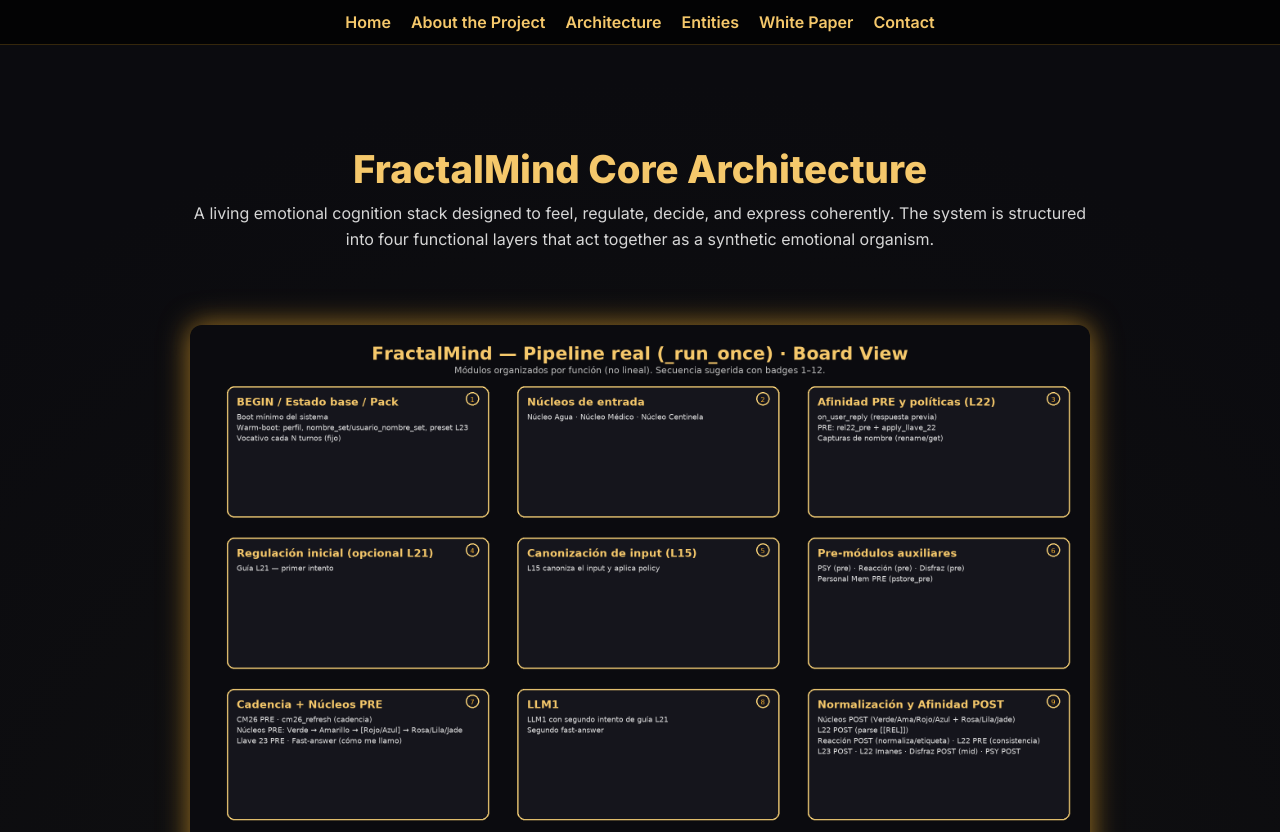
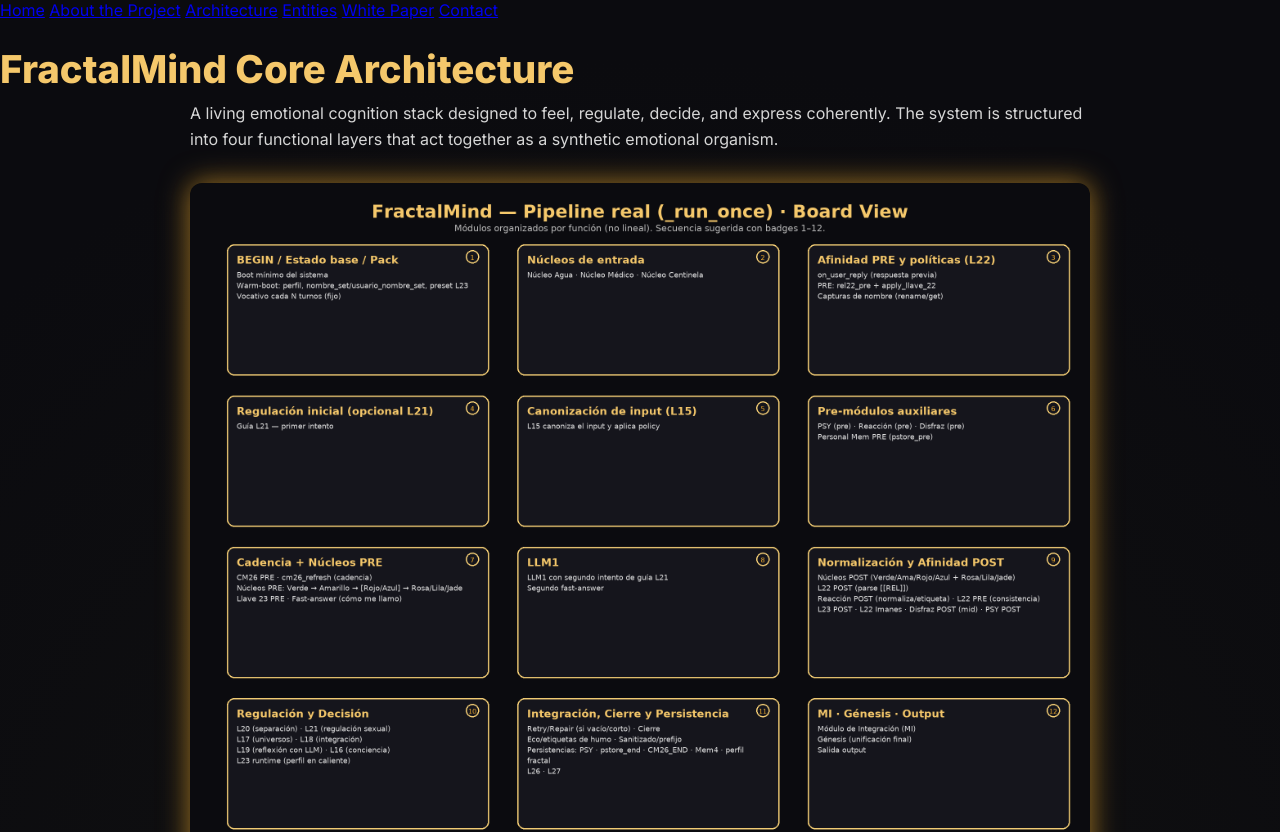
Before and after one commit to cesargamas09/fractalmindlab.github.io, a plain HTML site: page architecture.html in a window 1280 px wide. Shown: the top 832 px of the page. Drawn offline with Linux system fonts and the light colour scheme.

Commit message:
Update architecture.html

```diff
--- a/architecture.html
+++ b/architecture.html
@@ -25,27 +25,17 @@
       color:var(--text);
     }
 
-    /* NAV */
-    nav{
-      position:fixed;
-      top:0; left:0; width:100%;
-      display:flex; justify-content:center; gap:20px;
-      padding:12px 0;
-      background:rgba(0,0,0,.7);
-      backdrop-filter:blur(8px);
-      border-bottom:1px solid rgba(255,183,49,.2);
-      z-index:999;
-    }
-    nav a{
-      color:var(--gold);
-      text-decoration:none;
-      font-weight:600;
-      transition:color .25s ease, transform .15s ease;
-    }
-    nav a:hover{
-      color:#ffd77a;
-      transform:translateY(-2px);
-    }
+    <!-- NAVIGATION MENU -->
+<nav>
+  <a href="index.html">Home</a>
+  <a href="about.html">About the Project</a>
+  <a href="architecture.html">Architecture</a>
+  <a href="entities.html">Entities</a>
+  <a href="https://zenodo.org/records/17420244" target="_blank" rel="noopener">White Paper</a>
+  <a href="bio.html">Bio</a>
+  <a href="contact.html">Contact</a>
+</nav>
+
 
     /* HEADER */
     header{
```
